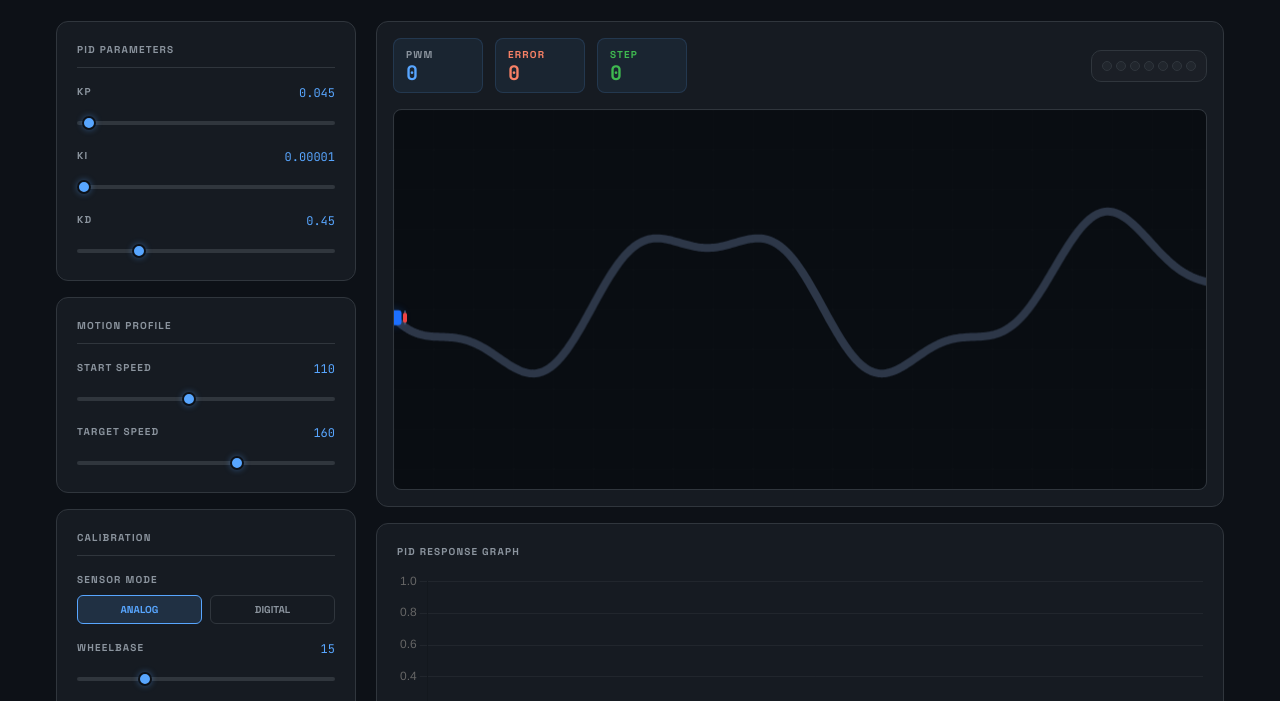
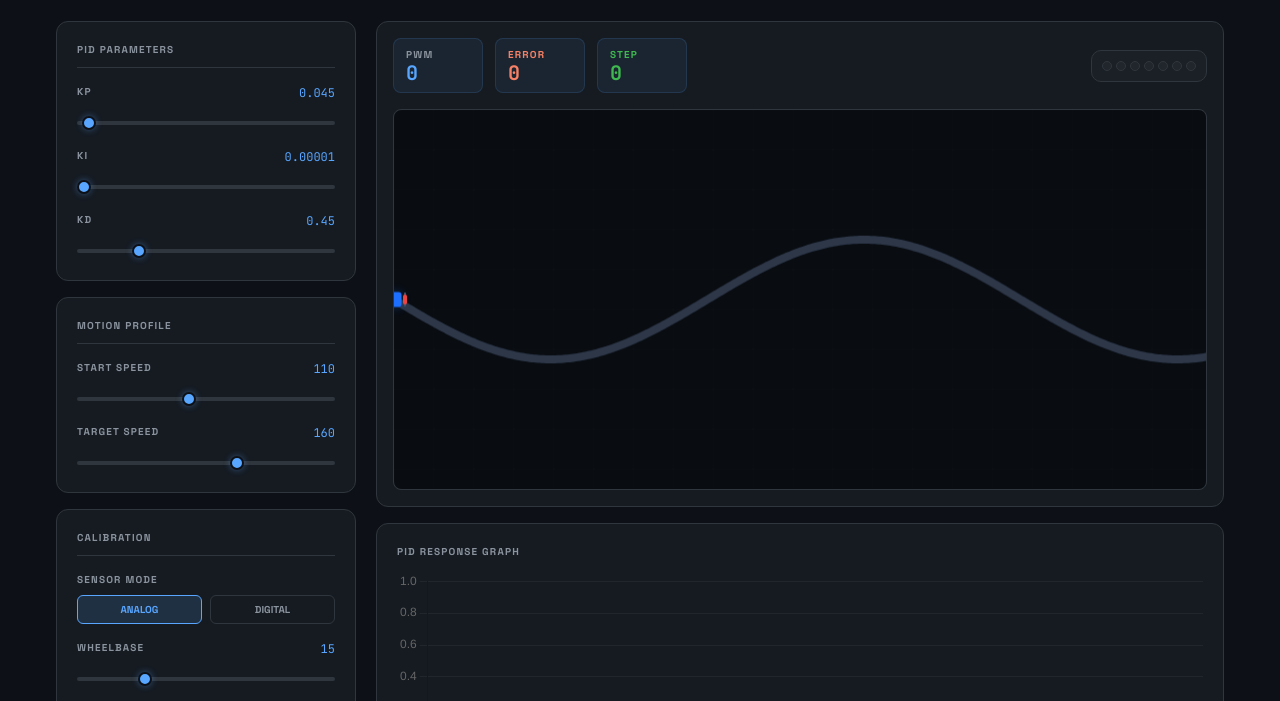
Before and after one commit to Chandramouli5Sharma/lfrproject, a plain HTML site: page index.html in a window 1280 px wide. Shown: the part 82-783 px from the top of the page. Drawn offline with nearby package versions, Linux system fonts and the light colour scheme.

Commit message:
2nd version

```diff
--- a/index.html
+++ b/index.html
@@ -157,8 +157,9 @@ const cv = document.getElementById('simCanvas'), cx = cv.getContext('2d');
 /** FIXED TRACK GENERATION **/
 function generateFixedTrack() {
     const pts = [];
-    for (let x = 0; x < 950; x += 2) {
-        pts.push({ x, y: Math.sin(x * 0.015) * 70 + Math.cos(x * 0.04) * 20 });
+    // simplified smoother track: lower frequency sine wave for easier following
+    for (let x = 0; x < 1000; x += 2) {
+        pts.push({ x, y: Math.sin(x * 0.01) * 60 });
     }
     const minY = Math.min(...pts.map(p => p.y)), maxY = Math.max(...pts.map(p => p.y));
     const offsetY = (cv.height / 2) - (minY + (maxY - minY) / 2);
@@ -172,10 +173,14 @@ function generateFixedTrack() {
 function mkSlider(parent, label, key, min, max, step, isFloat=true) {
     const d = document.createElement('div');
     d.id = `container-${key}`;
-    d.innerHTML = `<div style="display:flex;justify-content:space-between;margin-bottom:6px;"><span class="section-label">${label}</span><span class="val-badge" id="v-${key}">${P[key]}</span></div><input type="range" min="${min}" max="${max}" step="${step}" value="${P[key]}">`;
+    // Format label based on key
+    const displayVal = key === 'ki' ? P[key].toFixed(5) : P[key];
+    d.innerHTML = `<div style="display:flex;justify-content:space-between;margin-bottom:6px;"><span class="section-label">${label}</span><span class="val-badge" id="v-${key}">${displayVal}</span></div><input type="range" min="${min}" max="${max}" step="${step}" value="${P[key]}">`;
     d.querySelector('input').oninput = (e) => {
         const val = isFloat ? parseFloat(e.target.value) : parseInt(e.target.value);
-        P[key] = val; document.getElementById('v-'+key).innerText = val;
+        P[key] = val;
+        // Force display of small values for Ki
+        document.getElementById('v-'+key).innerText = key === 'ki' ? val.toFixed(5) : val;
         pid.kp = P.kp; pid.ki = P.ki; pid.kd = P.kd;
         robot.wb = P.wb; robot.so = P.so;
         if (!running) draw();
@@ -184,13 +189,18 @@ function mkSlider(parent, label, key, min, max, step, isFloat=true) {
 }
 
 const PS = document.getElementById('pid-sliders'), SS = document.getElementById('speed-sliders'), GS = document.getElementById('geo-sliders');
-// Updated PID ranges based on typical robot requirements
+
+// PID Settings: Ki now starts from 0.00001 and increments by 0.00001
 mkSlider(PS, 'Kp', 'kp', 0, 2.0, 0.001);
-mkSlider(PS, 'Ki', 'ki', 0, 0.1, 0.0001);
+mkSlider(PS, 'Ki', 'ki', 0.00001, 0.1, 0.00001);
 mkSlider(PS, 'Kd', 'kd', 0, 2.0, 0.01);
-mkSlider(SS, 'Start Speed', 'startSpeed', 0, 255, 1, false); mkSlider(SS, 'Target Speed', 'targetSpeed', 0, 255, 1, false);
-mkSlider(GS, 'Wheelbase', 'wb', 10, 30, 1, false); mkSlider(GS, 'Sensor Offset', 'so', 5, 25, 1, false);
-mkSlider(GS, 'Track Width (mm)', 'tw', 10, 40, 1, false); mkSlider(GS, 'Sensor Threshold', 'threshold', 0, 1023, 1, false);
+
+mkSlider(SS, 'Start Speed', 'startSpeed', 0, 255, 1, false);
+mkSlider(SS, 'Target Speed', 'targetSpeed', 0, 255, 1, false);
+mkSlider(GS, 'Wheelbase', 'wb', 10, 30, 1, false);
+mkSlider(GS, 'Sensor Offset', 'so', 5, 25, 1, false);
+mkSlider(GS, 'Track Width (mm)', 'tw', 10, 40, 1, false);
+mkSlider(GS, 'Sensor Threshold', 'threshold', 0, 1023, 1, false);
 
 const chUI = document.getElementById('ch-btns');
 function buildChBtns() {
@@ -218,10 +228,14 @@ function setSensorType(type) {
     P.sensorType = type;
     if (type === 'analog') {
         btnAnalog.classList.add('active'); btnDigital.classList.remove('active');
-        thresholdContainer.style.opacity = '1'; thresholdContainer.style.pointerEvents = 'auto';
+        if (thresholdContainer) {
+            thresholdContainer.style.opacity = '1'; thresholdContainer.style.pointerEvents = 'auto';
+        }
     } else {
         btnAnalog.classList.remove('active'); btnDigital.classList.add('active');
-        thresholdContainer.style.opacity = '0.3'; thresholdContainer.style.pointerEvents = 'none';
+        if (thresholdContainer) {
+            thresholdContainer.style.opacity = '0.3'; thresholdContainer.style.pointerEvents = 'none';
+        }
     }
 }
 btnAnalog.onclick = () => setSensorType('analog');
@@ -237,7 +251,7 @@ function draw(sensorStates = []) {
 
     if (track.length > 1) {
         cx.beginPath(); cx.strokeStyle = '#2d3748';
-        cx.lineWidth = P.tw / 2; // Fixed line width using Tw slider
+        cx.lineWidth = P.tw / 2;
         cx.lineCap = 'round'; cx.lineJoin = 'round';
         cx.moveTo(track[0].x, track[0].y); track.forEach(p => cx.lineTo(p.x, p.y)); cx.stroke();
     }
@@ -256,7 +270,7 @@ function draw(sensorStates = []) {
     for (let i = 0; i < P.ns; i++) {
         const off = (i - (P.ns - 1) / 2.0) * P.ss, active = sensorStates[i];
         cx.fillStyle = active ? '#3fb950' : '#ef4444'; cx.beginPath(); cx.arc(P.so, off, 2, 0, Math.PI * 2); cx.fill();
-        sensorContainer.children[i].className = 'sensor-dot ' + (active ? 'on' : 'off');
+        if (sensorContainer.children[i]) sensorContainer.children[i].className = 'sensor-dot ' + (active ? 'on' : 'off');
     }
     cx.restore();
 }
@@ -269,7 +283,6 @@ function loop() {
 
     let err = 0, states = [];
 
-    // Mode A: Playback from CSV
     if (csvMode && step < csvRows.length) {
         const rawRow = csvRows[step];
         states = rawRow.map(val => P.sensorType === 'digital' ? val > 0 : val >= P.threshold);
@@ -281,17 +294,15 @@ function loop() {
             }
         }
         err = cnt > 0 ? tw / cnt : 0;
-    }
-    // Mode B: Interactive
-    else {
+    } else {
         const center = robot.getSensorCenter();
-        let totalWeightedError = 0, sensorsOnLine = 0;
+        let tw = 0, cnt = 0;
         for (let i = 0; i < P.ns; i++) {
             const offset = (i - (P.ns - 1) / 2.0) * P.ss;
             const sY = center.y + offset * Math.cos(robot.th), sX = center.x - offset * Math.sin(robot.th);
             let clY = track[0].y, minD = Math.abs(sX - track[0].x);
             for (const p of track) { const d = Math.abs(sX - p.x); if (d < minD) { minD = d; clY = p.y; } }
-            const active = Math.abs(sY - clY) <= (P.tw / 20.0);
+            const active = Math.abs(sY - clY) <= (P.tw / 2.0);
             states.push(active);
             if (active) { tw += offset * 100; cnt++; }
         }
@@ -350,8 +361,10 @@ document.getElementById('csv-input').onchange = (e) => {
     reader.readAsText(file);
 };
 
-cv.width = cv.parentElement.offsetWidth;
-generateFixedTrack(); setSensorType('analog');
+window.onload = () => {
+    cv.width = cv.parentElement.offsetWidth;
+    generateFixedTrack(); setSensorType('analog');
+};
 </script>
 </body>
 </html>
```
